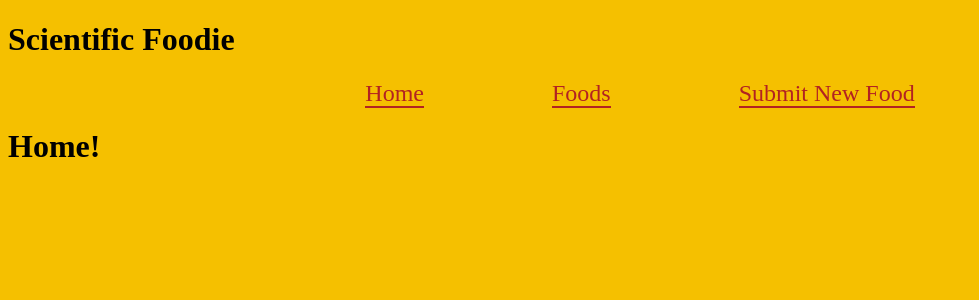
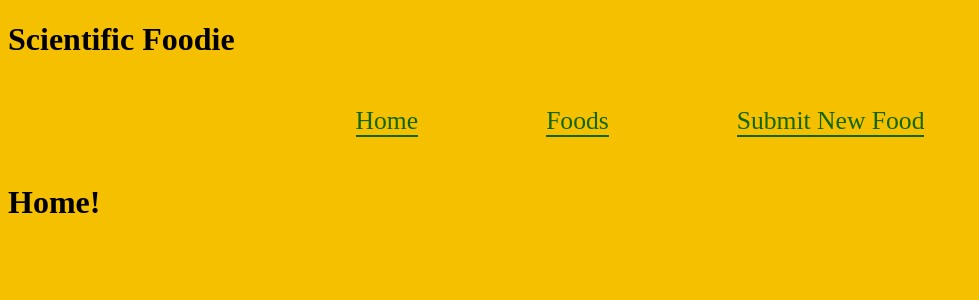
Before and after one commit to laurentyson85/scientific-foodie, a React (Create React App) app: page / in a window 1280 px wide. Shown: the top 300 px of the page, without its empty margins (0-979 px from the left). Built offline with nearby package versions, Linux system fonts and the light colour scheme.

Commit message:
Wrap Nav compoment in Div for CSS styling

```diff
--- a/src/index.css
+++ b/src/index.css
@@ -5,22 +5,23 @@ body {
 
 .navBar {
   text-align: center;
+  margin: 3rem
 }
 
 nav a {
   display: inline-bock;
-  margin: 1rem 4rem;
+  margin: 4rem;
   text-decoration: none;
-  font-size: 1.5em;
-  color: firebrick;
-  border-bottom: 2px solid firebrick;
+  font-size: 1.6em;
+  color: #116600;
+  border-bottom: 2px solid #116600;
   transition: 0.1s;
 }
 
 nav a:hover,
 nav a:active {
-  color: tomato;
-  border-bottom: 2px solid tomato;
+  color: white;
+  border-bottom: 2px solid white;
 }
 
 
```
